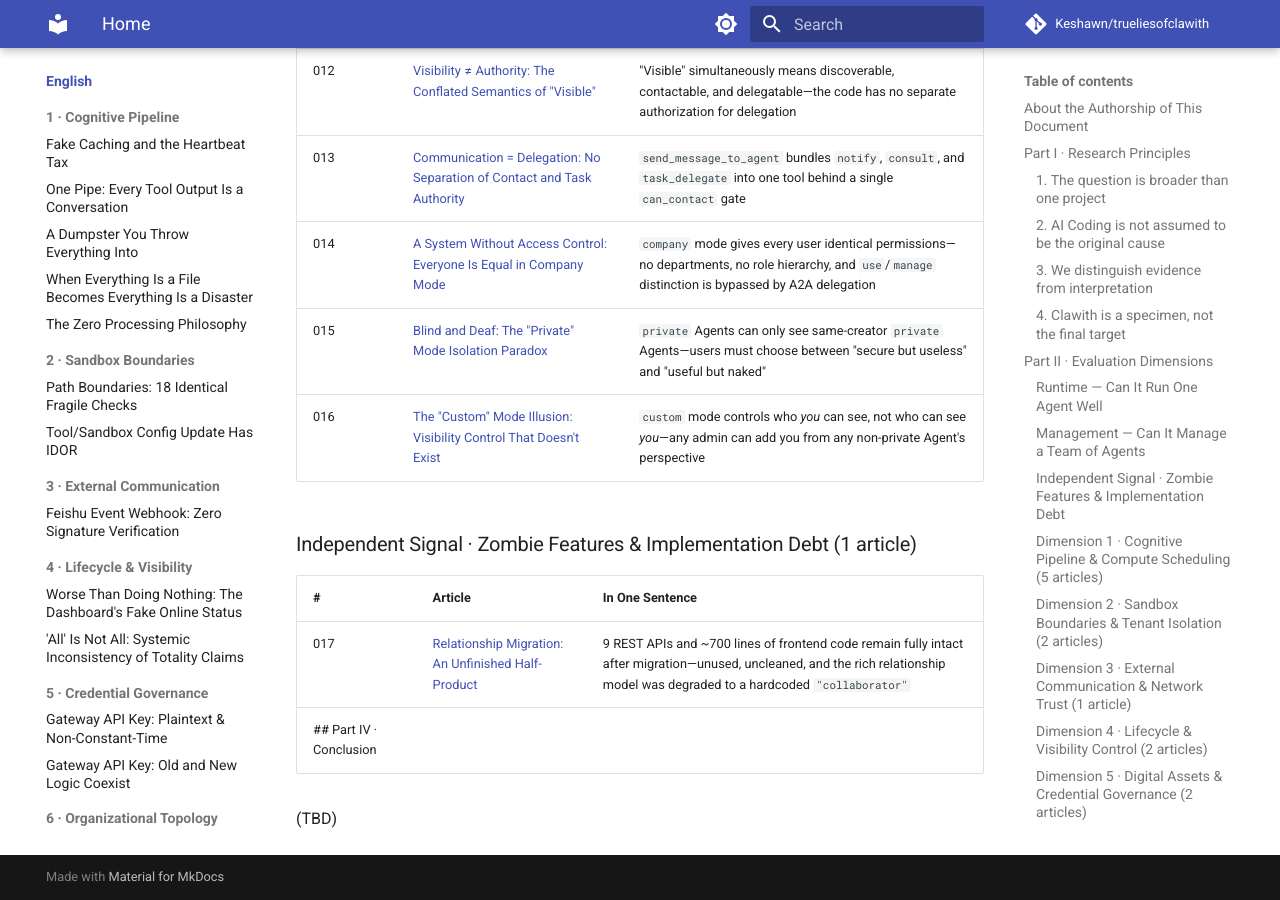
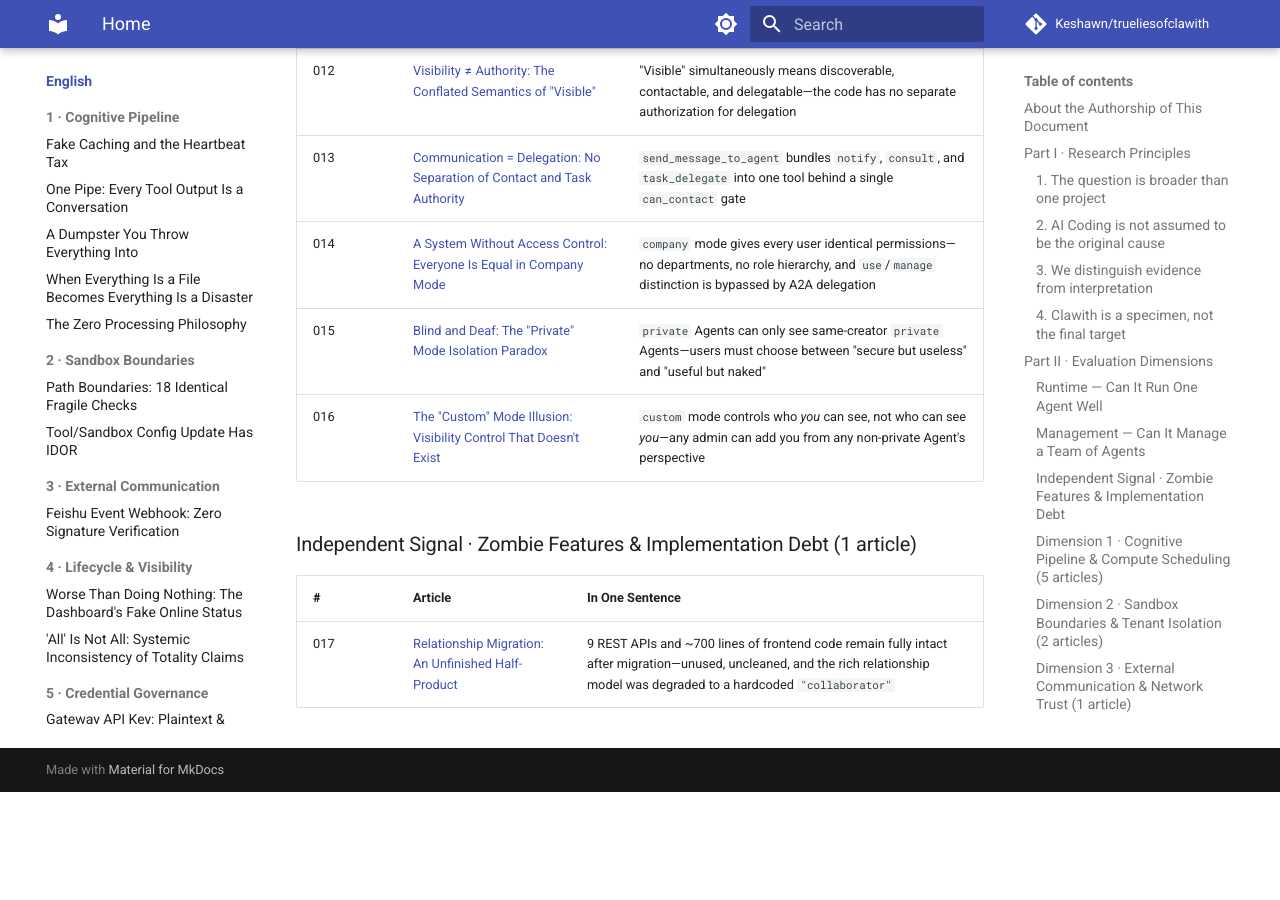
Before and after one commit to Keshawn/trueliesofclawith, an MkDocs documentation site: the page built from true-lies/README.md, in a window 1280 px wide and 900 px high, scrolled down 5708 px. Built offline with MkDocs 1.6.1 and Material for MkDocs 9.7.7, drawn with Linux system fonts in a browser that asks for light colours; comment, search, counter and statistics services are not loaded; after the commit the page ends 6500 px from its top, so only the background shows below that.

Commit message:
remove TBD Part IV conclusion placeholder

```diff
--- a/true-lies/README.md
+++ b/true-lies/README.md
@@ -164,6 +164,3 @@ All findings have been source-verified (evidence level F, analysis baseline `4f8
 | # | Article | In One Sentence |
 |---|---------|-----------------|
 | 017 | [Relationship Migration: An Unfinished Half-Product](topics/017.md) | 9 REST APIs and ~700 lines of frontend code remain fully intact after migration—unused, uncleaned, and the rich relationship model was degraded to a hardcoded `"collaborator"` |
-## Part IV · Conclusion
-
-(TBD)
```
Also changed, not shown: true-lies/zh/README.md (+0 -3 lines).
